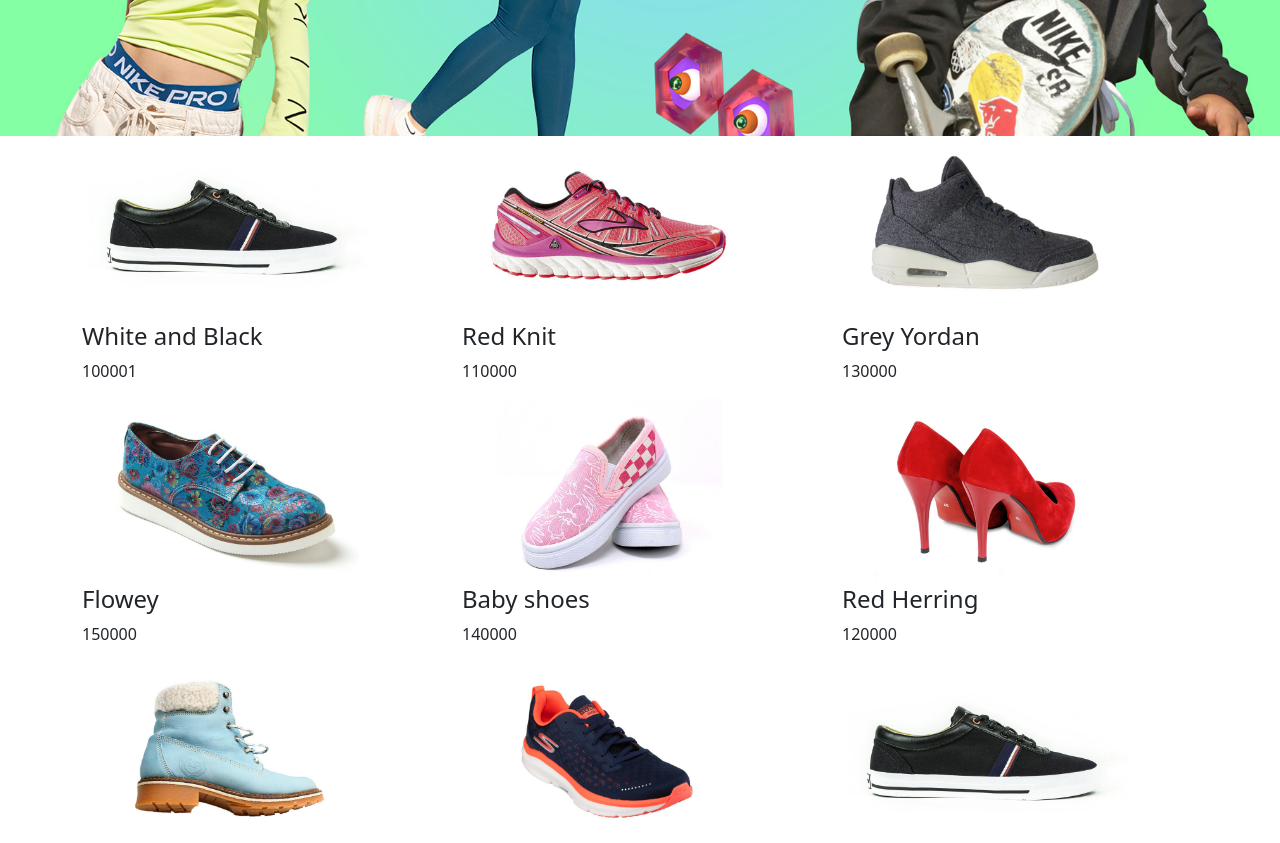
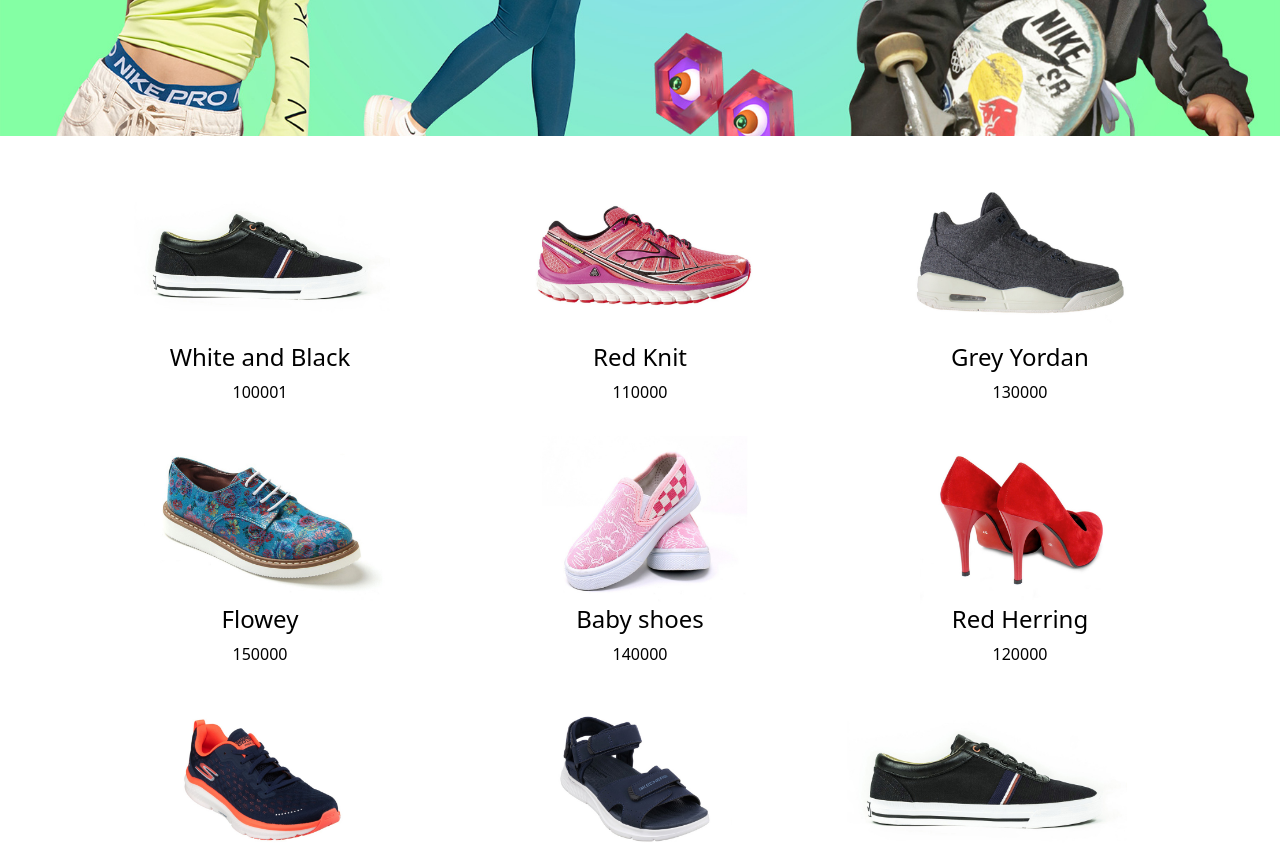
Before and after one commit to xdo13/shopping_mall, a React (Vite) app: page / in a window 1280 px wide. Shown: the part 420-1263 px from the top of the page. Built offline with nearby package versions, Linux system fonts and the light colour scheme.

Commit message:
상세정보보기까 지 8번 버튼 누르면 이상함

```diff
--- a/src/App.jsx
+++ b/src/App.jsx
@@ -46,7 +46,7 @@ function App() {
           {/* <Route path="*" element={<div>없는 페이지입니다.</div>} /> */}
         </Routes>
         <div className='slider'></div>
-        <div className="container">
+        <div className="container" style={{marginTop:'30px'}}>
         <div className="row">
           {
             shoes.map((ele,i)=>{
--- a/src/components/Products.jsx
+++ b/src/components/Products.jsx
@@ -1,11 +1,19 @@
 import React from "react";
+import { Nav } from "react-bootstrap";
+import { useNavigate } from "react-router-dom";
 
 const Products = (props) => {
+    let navigate = useNavigate();
+    console.log(props);
+    const{ title, price, imgUrl, content, id } = props.shoes;
+    console.log('id:', id);
     return(
         <div className="col-md-4">
-            <img src={"/img/shoes" + (props.i + 1) + ".jpg"} width = "80%" />
-            <h4>{props.shoes.title}</h4>
-            <p>{props.shoes.price}</p>
+            <Nav.Link onClick={() => {navigate("/detail/" + id) }} style={{ textdecoration: "none", color: "#000", textAlign: "center"}} >
+            <img src={imgUrl} width = "80%" />
+            <h4>{title}</h4>
+            <p>{price}</p>
+            </Nav.Link>
         </div>
     );
 };
--- a/src/index.css
+++ b/src/index.css
@@ -4,3 +4,5 @@
   background-size: cover;
   background-position: center;
 }
+.c1{text-decoration: none; color:#000; text-align: center;}
+.c1:hover {color: green;}
```
